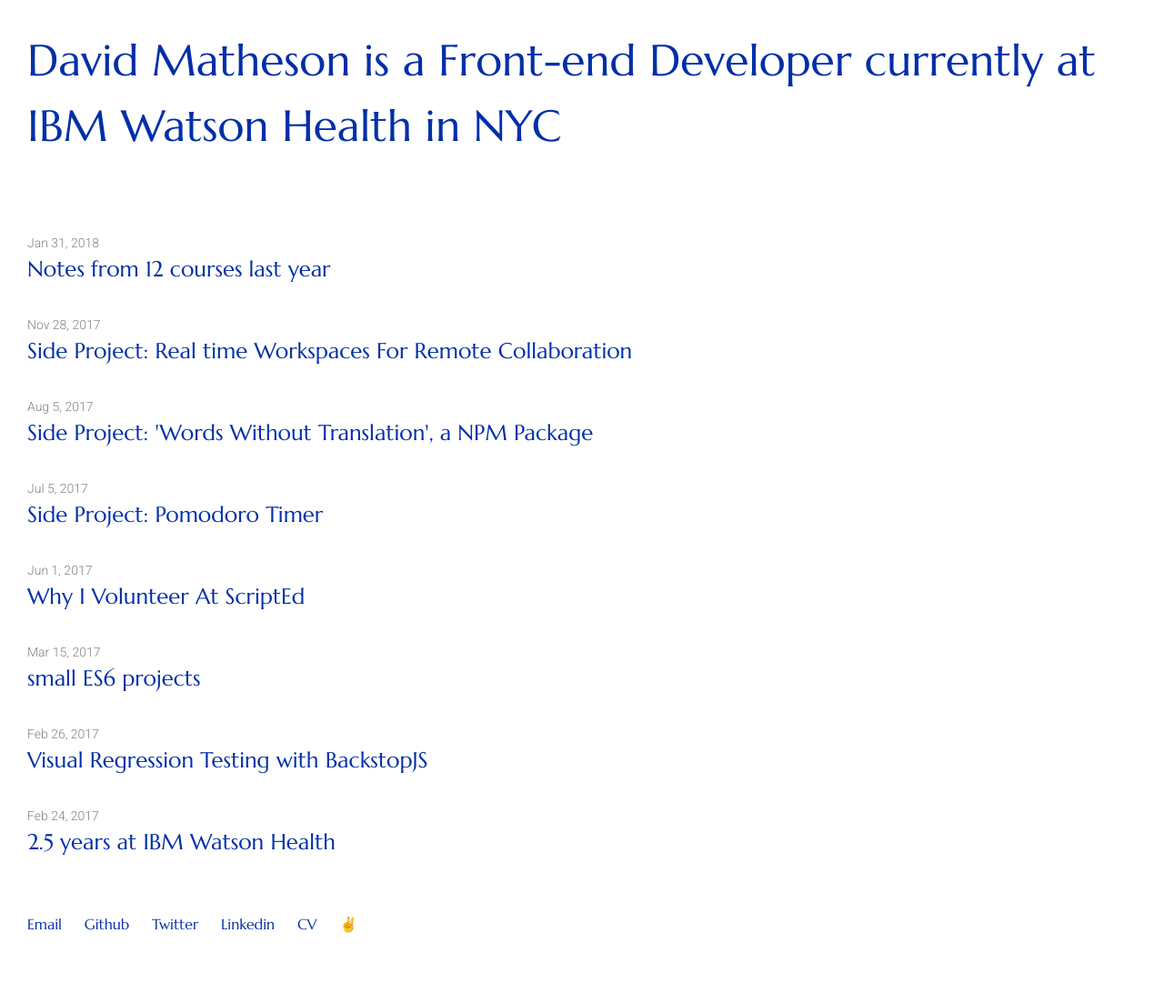
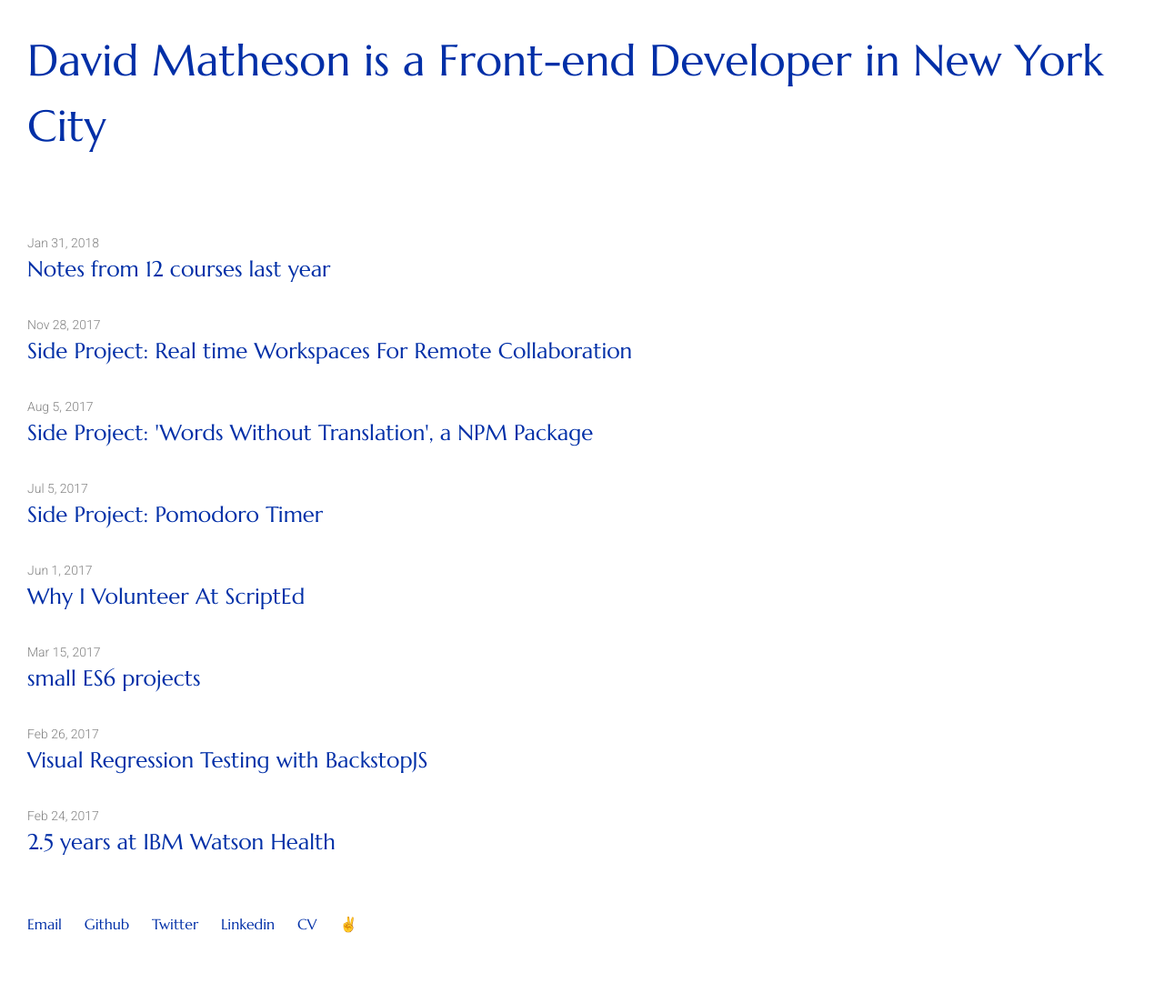
Before and after one commit to mathesond2/davidmatheson.me, a Jekyll site: the page built from index.html, in a window 1280 px wide. Shown: the whole page at 91% size. Built offline with Jekyll 4.4.1, drawn with Linux system fonts in a browser that asks for light colours.

Commit message:
changed header

```diff
--- a/index.html
+++ b/index.html
@@ -2,7 +2,7 @@
 layout: default
 ---
 <div class="wrapper wide-wrapper">
-  <h1 class="page-heading">David Matheson is a Front-end Developer currently at IBM Watson Health in NYC</h1>
+  <h1 class="page-heading">David Matheson is a Front-end Developer in New York City</h1>
   <ul class="post-list">
     {% for post in site.posts %}
       <li>
```
